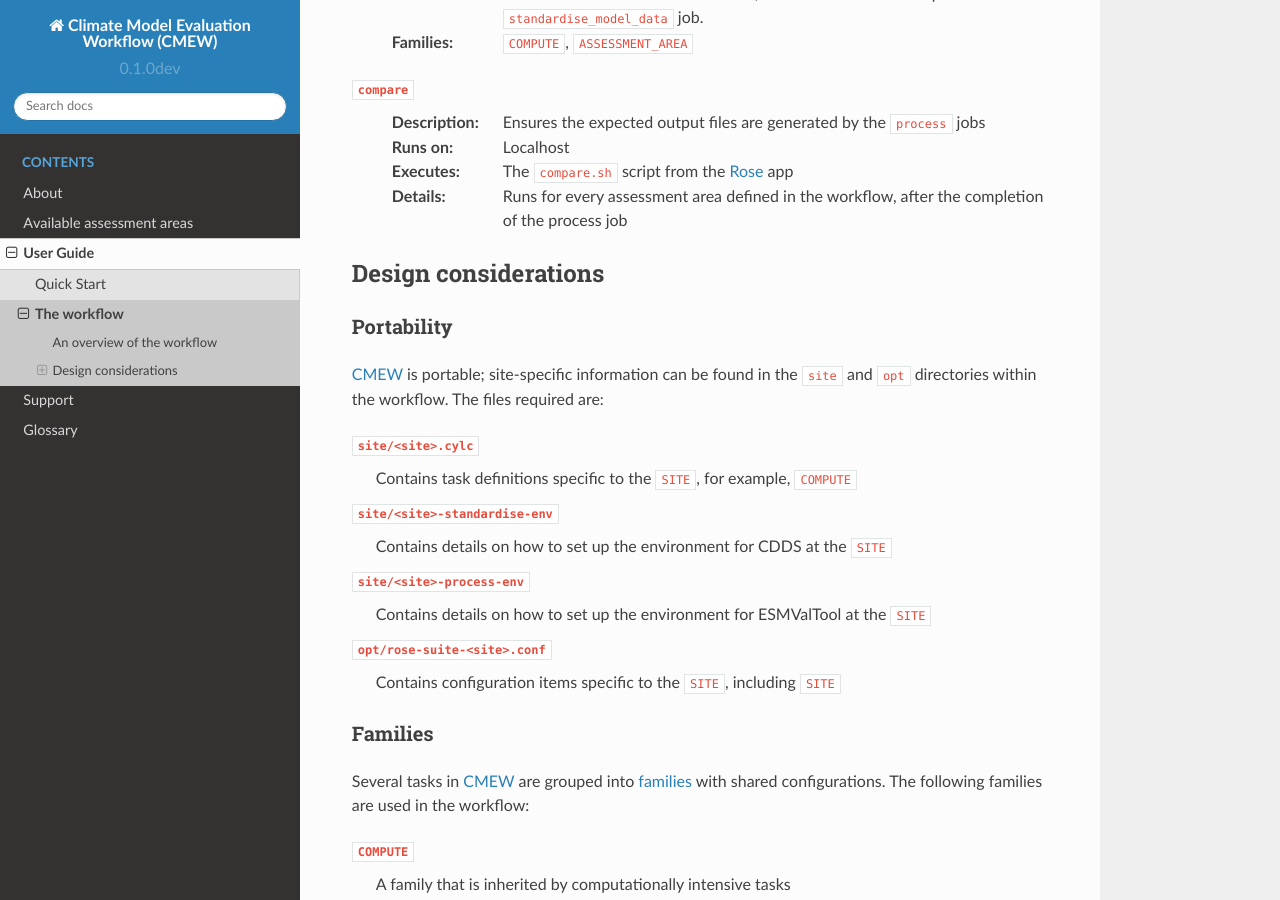
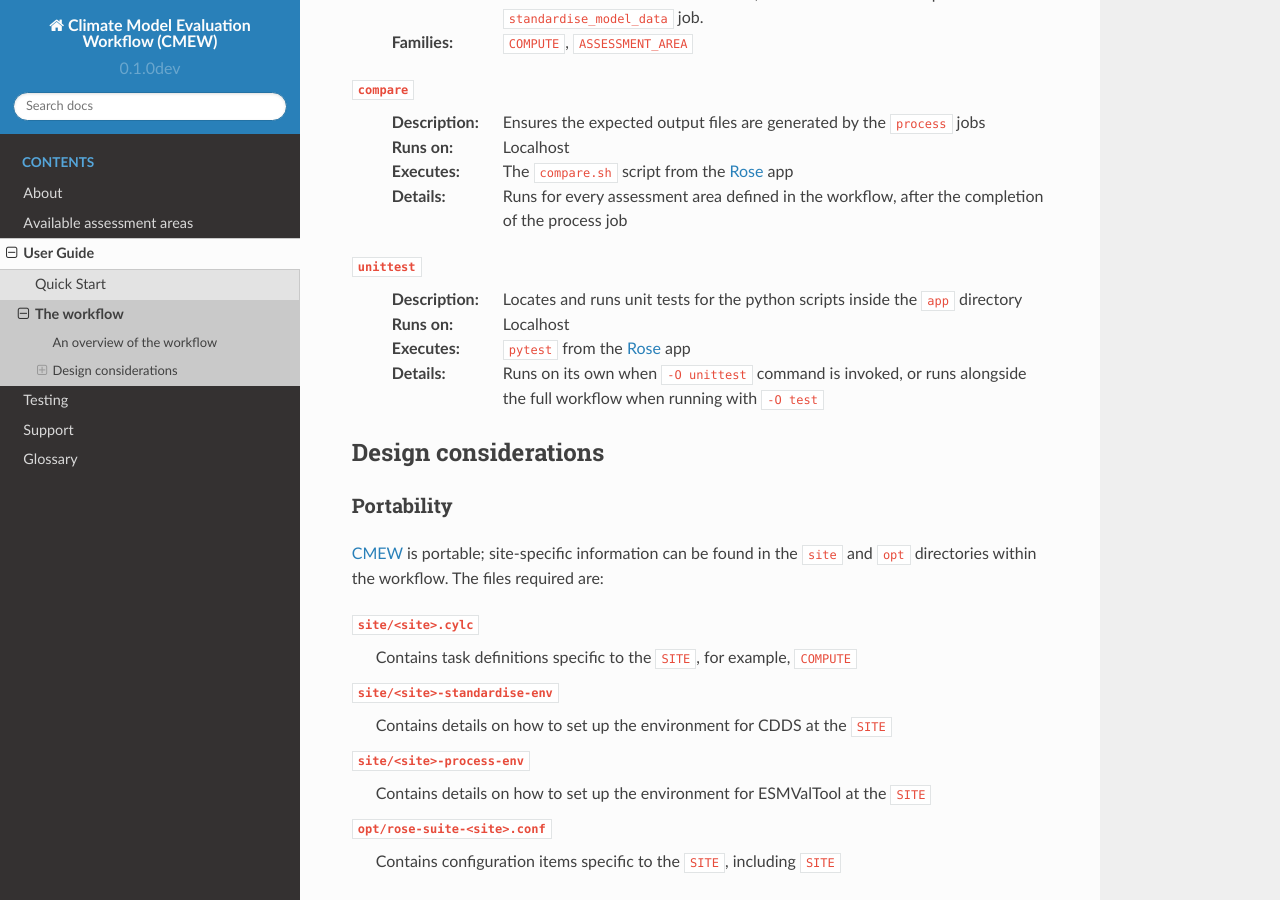
Before and after one commit to MetOffice/CMEW, a Sphinx documentation site: the page built from doc/source/user_guide/workflow.rst, in a window 1280 px wide and 900 px high, scrolled down 1219 px. Built offline with Sphinx 7.4.7 and the Read the Docs theme 2.0.0, drawn with Linux system fonts in a browser that asks for light colours.

Commit message:
#157: Automate running python tests in the cylc workflow
* #141: create unittest task

* #141: integrated unittest task in flow.cylc

* #141: unittest app now runs unit tests

* #141: fix linter issue

* #141: fix another linter issue

* #141: refactored the testing logic

* #141: Update CMEW/flow.cylc

Co-authored-by: Josh Rackham <144251043+jrackham-mo@users.noreply.github.com>

* #141: Update CMEW/flow.cylc

Co-authored-by: Josh Rackham <144251043+jrackham-mo@users.noreply.github.com>

* #141: Update CMEW/flow.cylc

Co-authored-by: Josh Rackham <144251043+jrackham-mo@users.noreply.github.com>

* #141: Update CMEW/flow.cylc

Co-authored-by: Josh Rackham <144251043+jrackham-mo@users.noreply.github.com>

* #141: update docs to include testing

* #141: Update doc/source/user_guide/workflow.rst

Co-authored-by: Josh Rackham <144251043+jrackham-mo@users.noreply.github.com>

* #141: Update doc/source/testing.rst

Co-authored-by: Josh Rackham <144251043+jrackham-mo@users.noreply.github.com>

* #141: Update doc/source/user_guide/workflow.rst

Co-authored-by: Alistair Sellar <16133375+alistairsellar@users.noreply.github.com>

---------

Co-authored-by: Josh Rackham <144251043+jrackham-mo@users.noreply.github.com>
Co-authored-by: Alistair Sellar <16133375+alistairsellar@users.noreply.github.com>

```diff
--- a/doc/source/index.rst
+++ b/doc/source/index.rst
@@ -13,5 +13,6 @@ Welcome to the Climate Model Evaluation Workflow's documentation!
    about
    assessment_areas
    user_guide/index.rst
+   testing
    support
    glossary
--- a/doc/source/user_guide/workflow.rst
+++ b/doc/source/user_guide/workflow.rst
@@ -84,6 +84,17 @@ An overview of the workflow
      Runs for every assessment area defined in the workflow, after the
      completion of the process job
 
+``unittest``
+  :Description:
+     Locates and runs unit tests for the python scripts inside the ``app`` directory
+  :Runs on:
+     Localhost
+  :Executes:
+     ``pytest`` from the |Rose| app
+  :Details:
+     Runs on its own when ``-O unittest`` command is invoked, or runs alongside the
+     full workflow when running with ``-O test``
+
 Design considerations
 ---------------------
 
```
Also changed, not shown: doc/source/testing.rst (added, +18 -0 lines), 5 other files.
